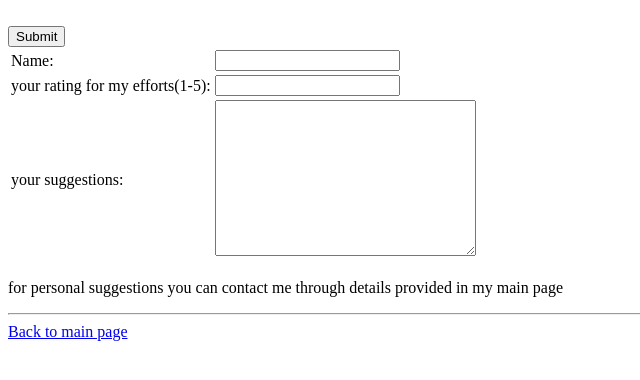
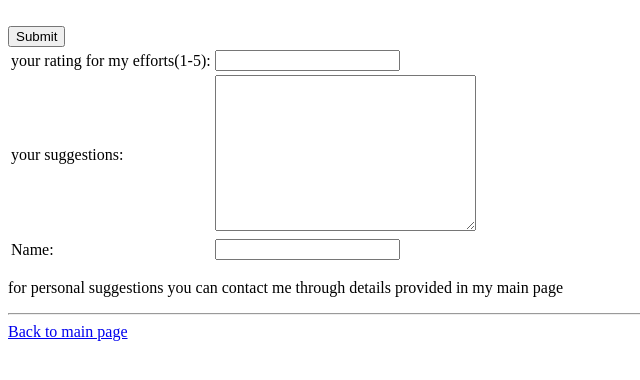
Before and after one commit to v97r117n/v97r117-s-webpage, a plain HTML site: page submit.html in a window 1280 px wide. Shown: the whole page, without its empty margins (0-640 px from the left). Drawn offline with Linux system fonts and the light colour scheme.

Commit message:
Update submit.html

```diff
--- a/submit.html
+++ b/submit.html
@@ -9,11 +9,7 @@
 <body>
   <table>
     <tr>
-      <td> <label> Name: </label> </td>
-      <td> <input type="text" name="name of feedbacker" value=""> </td>
-      </tr>
-    <tr>
-      <form action="mailto:varunreddy2288@gmail.com"  method="post" enctype="text/plain">
+      <form action="mailto:varunreddy2288@gmail.com" method="post" enctype="text/plain">
         <td> <label>your rating for my efforts(1-5):</label> </td>
         <td> <input type="text" name="rating" value=""><br> </td>
     </tr>
@@ -24,6 +20,10 @@
       <td> <textarea name="suggestions" rows="10" cols="30"></textarea> </td> <br>
       <input type="submit" name="">
     </tr>
+    <tr>
+      <td>Name:</td>
+      <td> <input type="text" name="" value="">  </td>
+    </tr>
     </form>
   </table>
   <p>for personal suggestions you can contact me through details provided in my main page</p>
@@ -32,4 +32,5 @@
 
 </body>
 
+
 </html>
```
